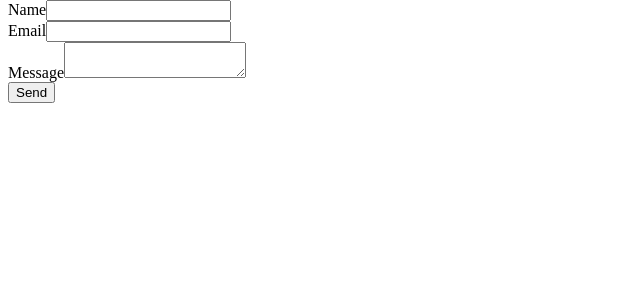
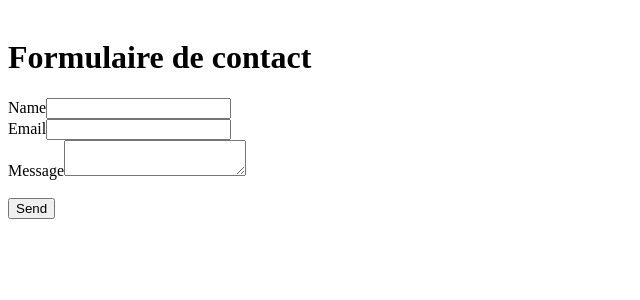
Before and after one commit to GangneuxA/BouleUp, a Symfony app: template templates/contact/index.html.twig in a window 1280 px wide. Shown: the part 148-448 px from the top of the page, without its empty margins (0-640 px from the left). Run offline with Twig, Linux system fonts and the light colour scheme; the template is opened without the code that fills it, so the values that code supplies are empty; form fields are guessed from the names that the template uses; some libraries are stand-ins or nearby versions.

Commit message:
Contact Page
Design

```diff
--- a/templates/contact/index.html.twig
+++ b/templates/contact/index.html.twig
@@ -1,6 +1,16 @@
 {% extends 'base.html.twig' %}
 
 {% block body %}
+
+</br>
+
+<main class="container">
+  <div class="p-1 p-md-2 mb-2 text-white rounded bg-dark">
+    <div class="col-md-6 px-0">
+      <h1 class="display-6 fst-italic">Formulaire de contact</h1>
+    </div>
+  </div>
+
 
 <div class="container">
 {% for message in app.flashes('success') %}
@@ -25,9 +35,12 @@
 
 </div>
 
-<div class="form-group">
-    <input type="submit" value="Send" class="btn btn-primary py-3 px-5">
+</br>
+
+<div class="row">
+    <input type="submit" value="Send" class="btn btn-primary py-3 px-2">
 </div>
+
 {{ form_end(our_form) }}
 </div>
 
```
